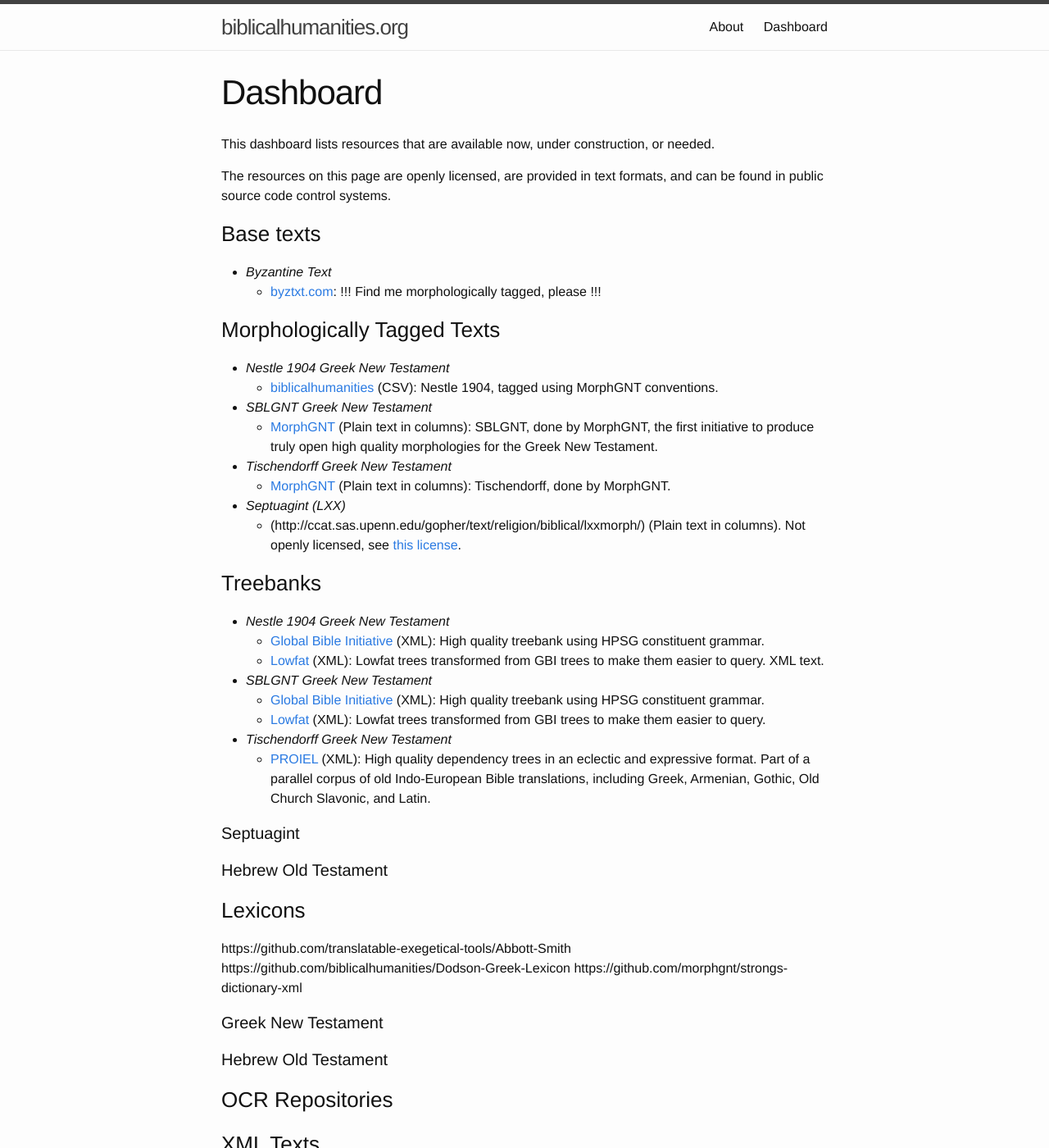
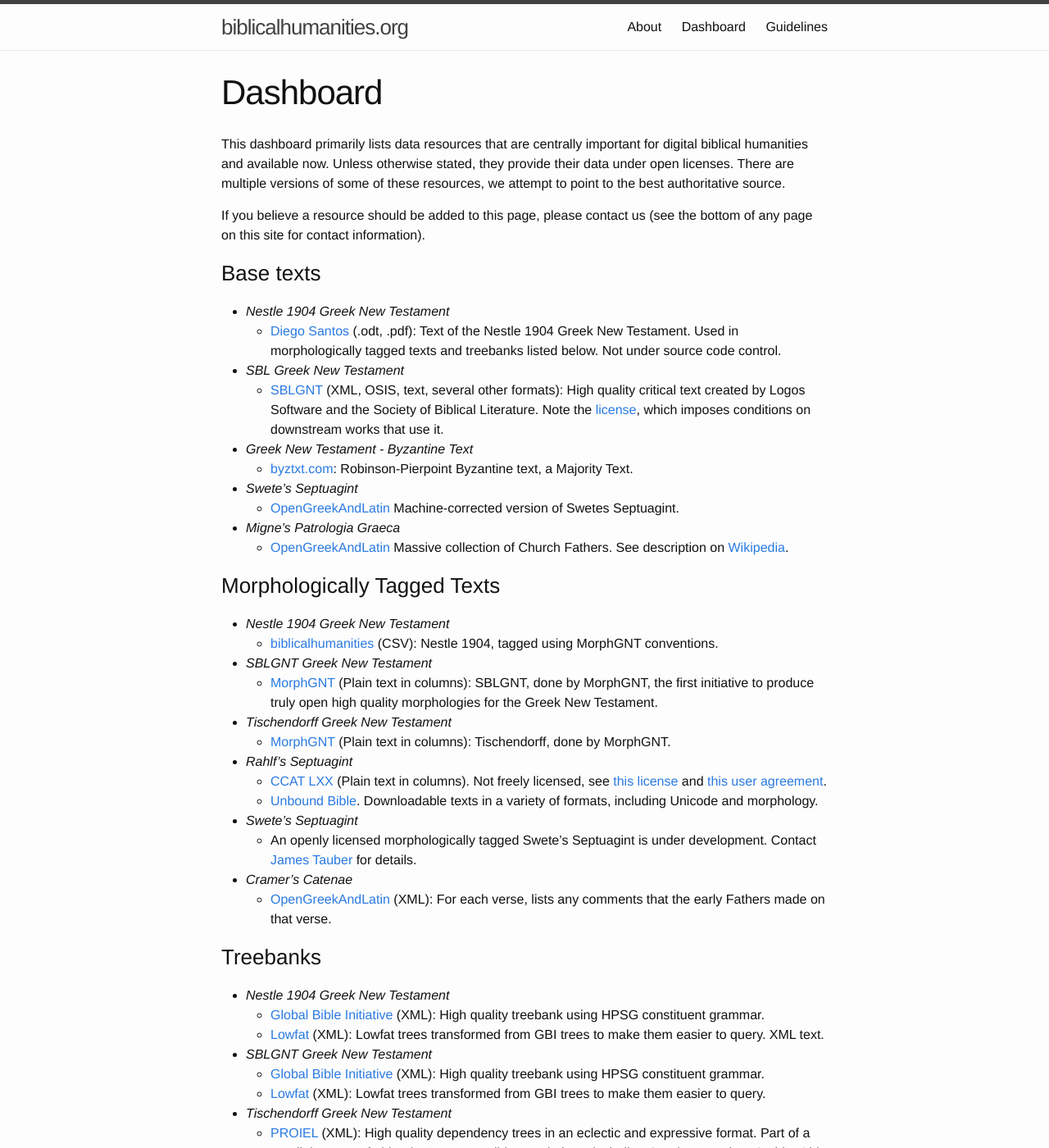
Before and after one commit to biblicalhumanities/biblicalhumanities.github.io, a Jekyll site: the page built from dashboard.md, in a window 1280 px wide and 1400 px high. Shown: the whole window at 82% size. Built offline with Jekyll 4.4.1, drawn with Linux system fonts in a browser that asks for light colours; some of the changed text lies outside the part shown.

Commit message:
Ready for initial push.

```diff
--- a/dashboard.md
+++ b/dashboard.md
@@ -3,17 +3,23 @@ layout: page
 title: Dashboard
 permalink: /dashboard/
 ---
+This dashboard primarily lists data resources that are centrally important for digital biblical humanities and available now. Unless otherwise stated, they provide their data under open licenses. There are multiple versions of some of these resources, we attempt to point to the best authoritative source.
 
-This dashboard lists resources that are available now, under
-construction, or needed.
+If you believe a resource should be added to this page, please contact us (see the bottom of any page on this site for contact information).
 
-The resources on this page are openly licensed, are provided in text
-formats, and can be found in public source code control systems.
 
 ### Base texts
 
-- *Byzantine Text*
-  - [byztxt.com](http://www.byztxt.com/downloads.html): !!! Find me morphologically tagged, please !!!
+- *Nestle 1904 Greek New Testament*
+  - [Diego Santos](https://sites.google.com/site/nestle1904/faq) (.odt, .pdf): Text of the Nestle 1904 Greek New Testament. Used in morphologically tagged texts and treebanks listed below. Not under source code control.
+- *SBL Greek New Testament*
+  - [SBLGNT](http://sblgnt.com/) (XML, OSIS, text, several other formats): High quality critical text created by Logos Software and the Society of Biblical Literature. Note the [license](http://sblgnt.com/license/), which imposes conditions on downstream works that use it.
+- *Greek New Testament - Byzantine Text*
+  - [byztxt.com](http://www.byztxt.com/downloads.html): Robinson-Pierpoint Byzantine text, a Majority Text.
+- *Swete's Septuagint*
+  - [OpenGreekAndLatin](https://github.com/OpenGreekAndLatin/septuagint-dev) Machine-corrected version of Swetes Septuagint.
+- *Migne's Patrologia Graeca*
+  - [OpenGreekAndLatin](https://github.com/OGL-PatrologiaGraecaDev)  Massive collection of Church Fathers. See description on [Wikipedia](https://en.wikipedia.org/wiki/Patrologia_Graeca).
 
 ### Morphologically Tagged Texts
 
@@ -23,8 +29,13 @@ formats, and can be found in public source code control systems.
   - [MorphGNT](https://github.com/morphgnt/sblgnt) (Plain text in columns):  SBLGNT, done by MorphGNT, the first initiative to produce truly open high quality morphologies for the Greek New Testament.
 - *Tischendorff Greek New Testament*
   - [MorphGNT](https://github.com/morphgnt/tischendorf) (Plain text in columns): Tischendorff, done by MorphGNT.
-- *Septuagint (LXX)*
-  - []() (http://ccat.sas.upenn.edu/gopher/text/religion/biblical/lxxmorph/) (Plain text in columns). Not openly licensed, see [this license](http://ccat.sas.upenn.edu/gopher/text/religion/biblical/lxxmorph/0-readme.txt).
+- *Rahlf's Septuagint*
+  - [CCAT LXX](http://ccat.sas.upenn.edu/gopher/text/religion/biblical/lxxmorph/) (Plain text in columns). Not freely licensed, see [this license](http://ccat.sas.upenn.edu/gopher/text/religion/biblical/lxxmorph/0-readme.txt) and [this user agreement](http://ccat.sas.upenn.edu/gopher/text/religion/biblical/lxxmorph/0-user-declaration.txt).
+  - [Unbound Bible](http://unbound.biola.edu/).  Downloadable texts in a variety of formats, including Unicode and morphology.
+- *Swete's Septuagint*
+  - An openly licensed morphologically tagged Swete's Septuagint is under development.  Contact [James Tauber](mailto:jtauber@jtauber.com) for details.
+- *Cramer's Catenae*
+  - [OpenGreekAndLatin](https://github.com/OpenGreekAndLatin/catenae-dev) (XML): For each verse, lists any comments that the early Fathers made on that verse.
 
 ### Treebanks
 
@@ -37,44 +48,19 @@ formats, and can be found in public source code control systems.
 - *Tischendorff Greek New Testament*
    - [PROIEL](https://github.com/proiel/proiel-treebank) (XML): High quality dependency trees in an eclectic and expressive format. Part of a parallel corpus of old Indo-European Bible translations, including Greek, Armenian, Gothic, Old Church Slavonic, and Latin.
 
-#### Septuagint
-
-#### Hebrew Old Testament
-
 ### Lexicons
 
-https://github.com/translatable-exegetical-tools/Abbott-Smith
-https://github.com/biblicalhumanities/Dodson-Greek-Lexicon
-https://github.com/morphgnt/strongs-dictionary-xml
+- *Abbott-Smith*
+  - [Translatable Exegetical Tools](https://github.com/translatable-exegetical-tools/Abbott-Smith) (TEI XML): Probably the best quality lexicon in the public domain.
+- *Dodson*
+  - [biblicalhumanities](https://github.com/biblicalhumanities/Dodson-Greek-Lexicon) (CSV): This lexicon has simple glosses and short definitions. Originally developed by Jeffrey Dodson, released to the public domain.
+- *Strong's Dictionary*
+  - [MorphGNT](https://github.com/morphgnt/strongs-dictionary-xml) (XML): One of the most commonly used lexicons, keyed to Strong's Numbers for easy cross reference.
 
-#### Greek New Testament
-#### Hebrew Old Testament
+### Commentaries, Secondary Literature, and Miscellaneous Resources
 
-### OCR Repositories
-
-
-### XML Texts
-
-https://sites.tufts.edu/perseusupdates/2015/08/07/open-patrologia-graeca-1-0/
-https://github.com/OpenGreekAndLatin
-http://heml.mta.ca/lace/catalog
-
-
-https://github.com/OpenGreekAndLatin/catenae-dev (Cramer)
-https://github.com/OpenGreekAndLatin/septuagint-dev (Swete)
-https://github.com/OpenGreekAndLatin/csel-dev (Latin Church Fathers)
-https://github.com/OpenGreekAndLatin/patrologia_latina-dev
-https://github.com/OpenGreekAndLatin/church_fathers-dev
-
-### Tools
-
-https://sites.tufts.edu/perseusupdates/2014/09/19/announcing-the-arethusa-annotation-framework/
-
-### Greek OCR
-
-https://sites.tufts.edu/perseusupdates/2014/05/02/new-version-of-ancient-greek-ocr-released/
-
-
-### Commentaries
-
-### Discussion Forums
+- *Lace*
+  - [Lace](http://heml.mta.ca/lace/catalog)(hOCR): Contains a massive number of Greek texts in hOCR format, including several scholarly commentaries on the Greek text of each New Testament book, Septuagint resources, Cramer's Catenae, Migne, the Sophocles lexicon, and many other resources that are just begging for the community to adopt and do manual editing.
+- *Bible Support*
+  - [Bible Support](http://www.biblesupport.com/e-sword-downloads/) (e-Sword modules): Contains some very useful [commentaries](http://www.biblesupport.com/e-sword-downloads/category/3-commentaries/)
+  and [dictionaries](http://www.biblesupport.com/e-sword-downloads/category/7-dictionaries/).
```
Also changed, not shown: about.md (+8 -16 lines), guidelines.md (added, +16 -0 lines), README.md (deleted).
